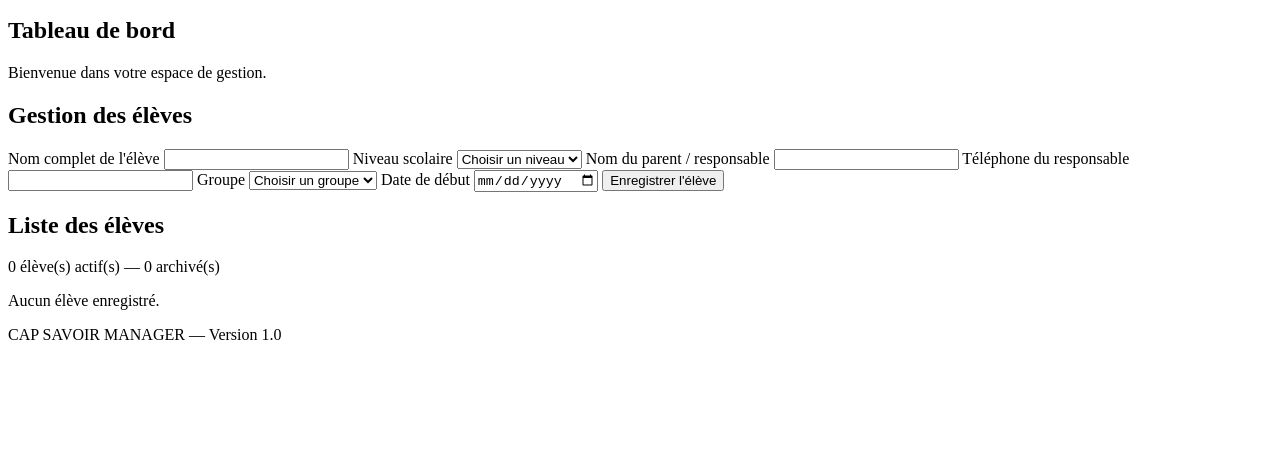
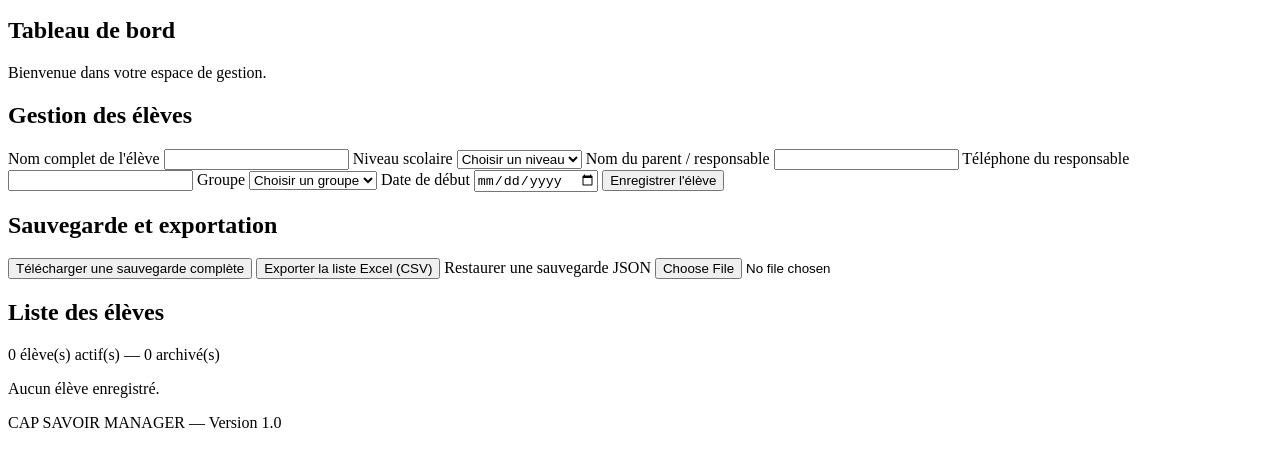
Before and after one commit to Salut2355/cap-savoir-manager, a plain HTML site: page index.html in a window 1280 px wide. Shown: the part 101-568 px from the top of the page. Drawn offline with Linux system fonts and the light colour scheme; a script that the page names is missing.

Commit message:
Update index.html

```diff
--- a/index.html
+++ b/index.html
@@ -66,7 +66,24 @@
       </form>
 
       <div id="student-message" role="status"></div>
+<section class="backup-section">
+  <h2>Sauvegarde et exportation</h2>
 
+  <button type="button" id="export-backup">
+    Télécharger une sauvegarde complète
+  </button>
+
+  <button type="button" id="export-csv">
+    Exporter la liste Excel (CSV)
+  </button>
+
+  <label for="restore-backup">Restaurer une sauvegarde JSON</label>
+  <input
+    type="file"
+    id="restore-backup"
+    accept=".json,application/json"
+  >
+</section>
       <h2>Liste des élèves</h2>
       <p id="student-count">0 élève enregistré</p>
 
```
